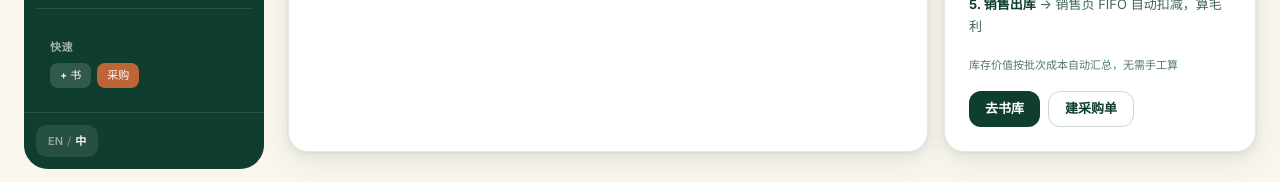
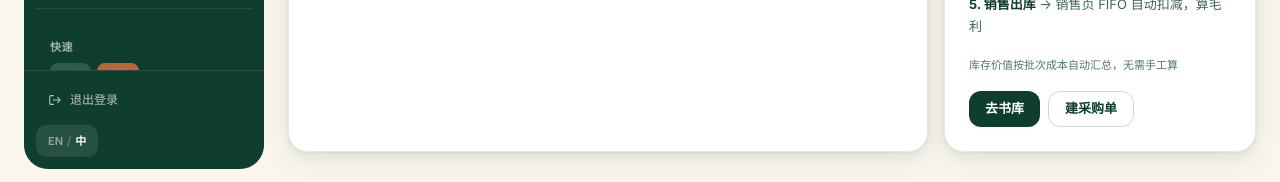
Before and after one commit to Oasis-Coders/bookstore, a Next.js app: page / in a window 1280 px wide. Shown: the part 615-797 px from the top of the page. Built offline with nearby package versions, Linux system fonts and the light colour scheme; no server answers; the database is empty.

Commit message:
feat: add logout button to sidebar, remove super_admin mode label from menu

```diff
--- a/components/layout/app-shell.tsx
+++ b/components/layout/app-shell.tsx
@@ -7,6 +7,7 @@ import { navItems } from '@/lib/app-config';
 import { useT } from '@/lib/i18n/use-t';
 import { LanguageSwitcher, LanguageSwitcherDark } from '@/components/ui/language-switcher';
 import { createSupabaseBrowserClient } from '@/lib/supabase/client';
+import { signOut } from '@/app/auth/actions';
 
 type AppShellProps = {
   title: string;
@@ -30,7 +31,6 @@ export function AppShell({ title, titleZh, eyebrow, children, actions }: AppShel
     supabase.auth.getUser().then(async ({ data }) => {
       const meta = data.user?.user_metadata as any;
       if (meta?.display_name) setDisplayName(meta.display_name);
-      // avatar_icon: use saved icon, else first char of display_name, else first char of email, else 活
       if (meta?.avatar_icon) {
         setAvatarIcon(meta.avatar_icon);
       } else if (meta?.display_name) {
@@ -58,7 +58,6 @@ export function AppShell({ title, titleZh, eyebrow, children, actions }: AppShel
               return;
             }
           }
-          console.log('no role found, keeping optimistic');
         } catch (e) {
           console.log('role fetch error', e);
         }
@@ -86,7 +85,7 @@ export function AppShell({ title, titleZh, eyebrow, children, actions }: AppShel
                 </div>
                 <div className="min-w-0">
                   <p className="truncate text-[13px] font-semibold leading-tight">{displayName || (isZh ? '活水书房' : 'COCM Bookshop')}</p>
-                  <span className="text-[11px] font-sans font-normal tracking-wide opacity-70">{displayName ? (isZh ? '书店管理系统' : 'Bookshop System') : (isZh ? '书店管理系统' : 'Bookshop System')}</span>
+                  <span className="text-[11px] font-sans font-normal tracking-wide opacity-70">{isZh ? '书店管理系统' : 'Bookshop System'}</span>
                 </div>
               </div>
             </div>
@@ -94,7 +93,13 @@ export function AppShell({ title, titleZh, eyebrow, children, actions }: AppShel
           <div className="flex-1 overflow-y-auto px-3 py-3">
             <SidebarNav items={filteredNav} />
           </div>
-          <div className="border-t border-white/10 px-3 py-3">
+          <div className="border-t border-white/10 px-3 py-3 space-y-2">
+            <form action={signOut}>
+              <button type="submit" className="flex w-full items-center gap-2 rounded-[10px] px-3 py-2 text-[12px] text-white/70 hover:bg-white/10 hover:text-white transition">
+                <svg width="14" height="14" viewBox="0 0 16 16" fill="none" stroke="currentColor" strokeWidth="1.2"><path d="M6 3H3a1 1 0 00-1 1v8a1 1 0 001 1h3M11 11l3-3-3-3M13 8H6" strokeLinecap="round" strokeLinejoin="round"/></svg>
+                {isZh ? '退出登录' : 'Logout'}
+              </button>
+            </form>
             <LanguageSwitcherDark />
           </div>
         </aside>
--- a/components/layout/mobile-sidebar.tsx
+++ b/components/layout/mobile-sidebar.tsx
@@ -4,6 +4,7 @@ import { useState } from 'react';
 import { SidebarNav } from '@/components/layout/sidebar-nav';
 import { navItems as defaultNav } from '@/lib/app-config';
 import { LanguageSwitcherDark } from '@/components/ui/language-switcher';
+import { signOut } from '@/app/auth/actions';
 
 type Props = {
   items?: typeof defaultNav;
@@ -31,7 +32,13 @@ export function MobileSidebar({ items = defaultNav, avatarIcon = '活', avatarCo
       <div className="mt-6 flex-1 overflow-y-auto">
         <SidebarNav items={items} />
       </div>
-      <div className="mt-4 border-t border-white/10 pt-4">
+      <div className="mt-4 space-y-3 border-t border-white/10 pt-4">
+        <form action={signOut}>
+          <button type="submit" className="flex w-full items-center gap-2 rounded-[10px] px-3 py-2 text-[12px] text-white/70 hover:bg-white/10 hover:text-white transition">
+            <svg width="14" height="14" viewBox="0 0 16 16" fill="none" stroke="currentColor" strokeWidth="1.2"><path d="M6 3H3a1 1 0 00-1 1v8a1 1 0 001 1h3M11 11l3-3-3-3M13 8H6" strokeLinecap="round" strokeLinejoin="round"/></svg>
+            退出登录
+          </button>
+        </form>
         <LanguageSwitcherDark />
       </div>
     </>
```
